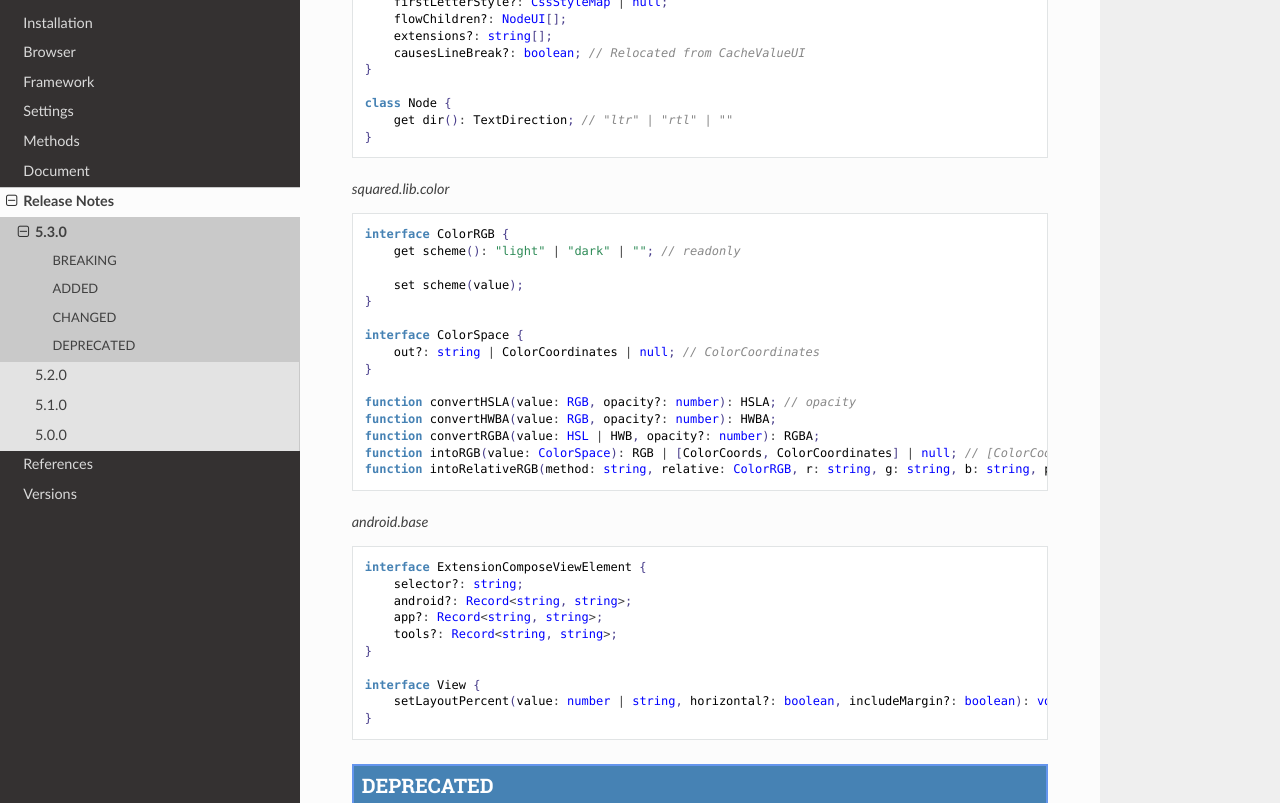
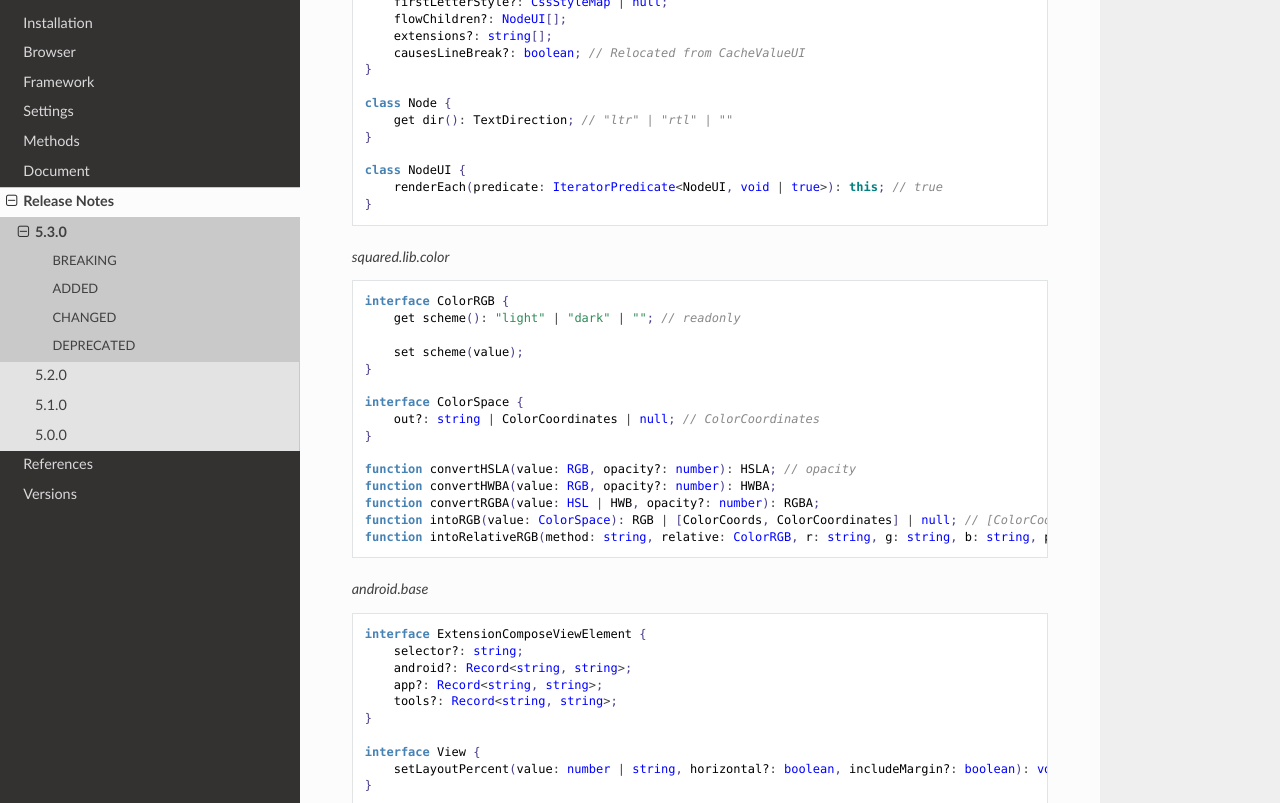
Before and after one commit to anpham6/android-docs, a Sphinx documentation site: the page built from source/release_notes/5.3.0.rst, in a window 1280 px wide and 900 px high, scrolled down 4231 px, cut to the strip 97-900 px from the top of the window. Built offline with Sphinx 7.4.7 and the Read the Docs theme 2.0.0, drawn with Linux system fonts in a browser that asks for light colours.

Commit message:
Publish: android-docs @ 0.1.5 [squared 5.2.5 / 0.14.5]

```diff
--- a/source/release_notes/5.3.0.rst
+++ b/source/release_notes/5.3.0.rst
@@ -259,6 +259,10 @@ CHANGED
       get dir(): TextDirection; // "ltr" | "rtl" | ""
   }
 
+  class NodeUI {
+      renderEach(predicate: IteratorPredicate<NodeUI, void | true>): this; // true
+  }
+
 .. code-block::
   :caption: squared.lib.color
 
```
